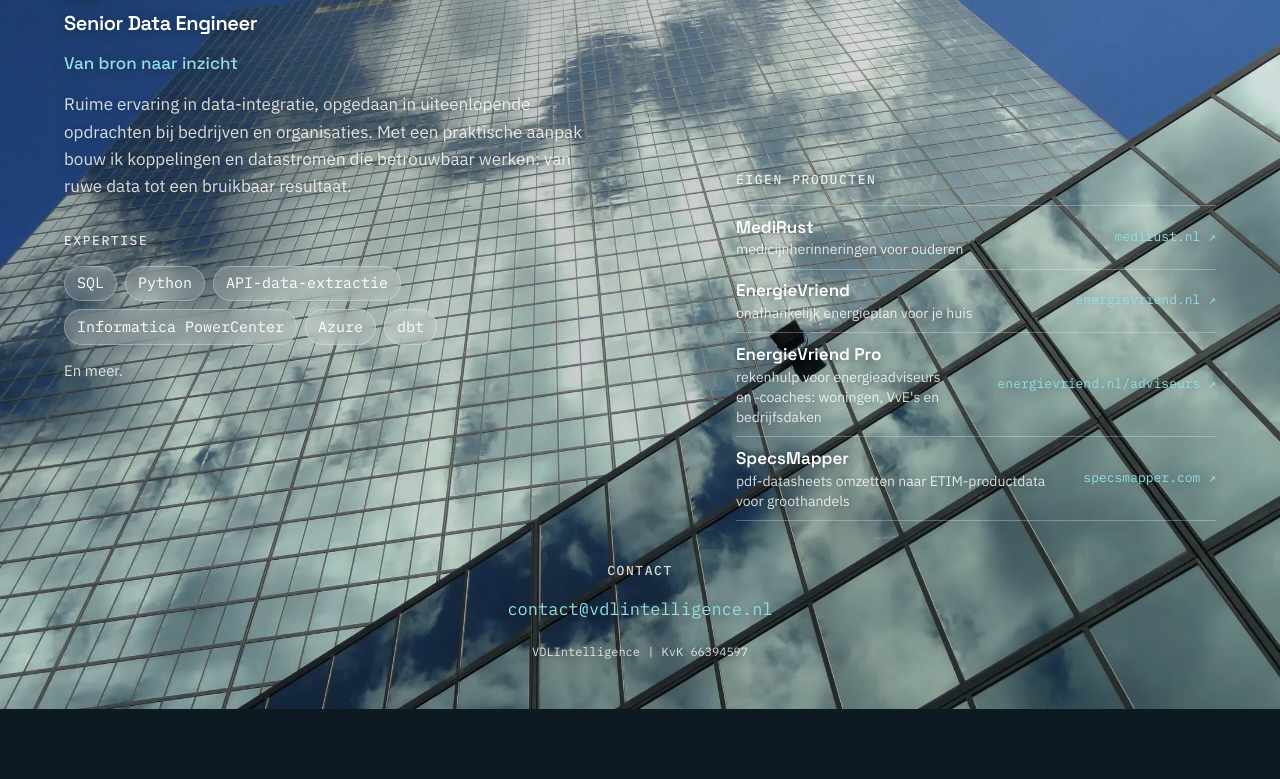
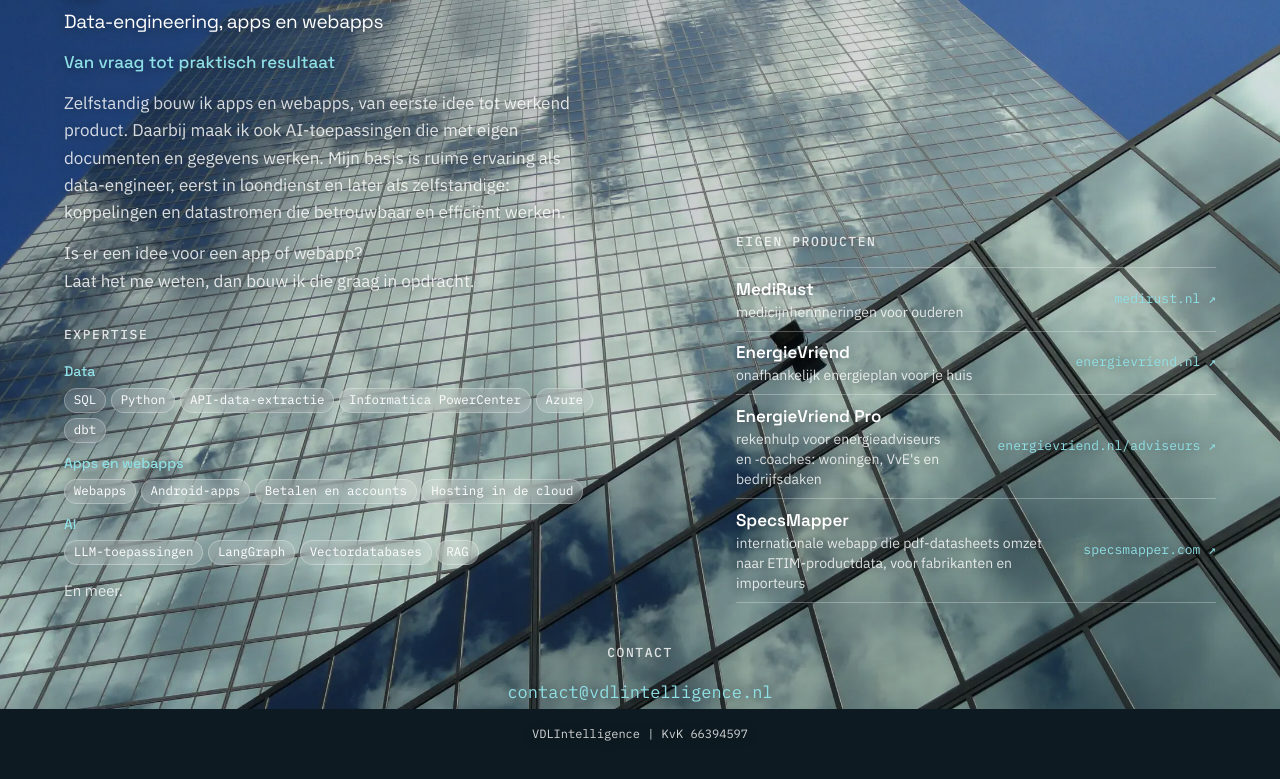
Before and after one commit to VdLindenH/vdlintelligence, a plain HTML site: page index.html in a window 1280 px wide. Shown: the part 91-870 px from the top of the page. Before the commit the page ends 800 px from the top, so only its background shows below. Drawn offline with Linux system fonts and the light colour scheme.

Commit message:
Nieuwe kop en introductie, Expertise in drie groepen, SpecsMapper-omschrijving verbeterd
Co-Authored-By: Claude Opus 5.5 <noreply@anthropic.com>

```diff
--- a/index.html
+++ b/index.html
@@ -1,13 +1,13 @@
 <!doctype html>
 <html lang="nl"><head><meta charset="utf-8"><meta name="viewport" content="width=device-width, initial-scale=1">
 <title>VDLIntelligence</title>
-<meta name="description" content="VDLIntelligence: Senior Data Engineer. SQL, Python, API-data-extractie, Informatica PowerCenter, Azure, dbt.">
+<meta name="description" content="VDLIntelligence: data-engineering, apps en webapps. Eigen apps en webapps, AI-toepassingen en data-integratie.">
 <link rel="icon" href="img/favicon.svg" type="image/svg+xml">
 <link rel="icon" href="img/favicon-32.png" sizes="32x32" type="image/png">
 <link rel="apple-touch-icon" href="img/apple-touch-icon.png">
 <link rel="preconnect" href="https://fonts.googleapis.com">
 <link rel="preconnect" href="https://fonts.gstatic.com" crossorigin>
-<link rel="stylesheet" href="https://fonts.googleapis.com/css2?family=IBM+Plex+Mono:wght@400;500&family=IBM+Plex+Sans:wght@400;500;600&family=Space+Grotesk:wght@500;600;700&display=swap">
+<link rel="stylesheet" href="https://fonts.googleapis.com/css2?family=IBM+Plex+Mono:wght@400;500&family=IBM+Plex+Sans:wght@400;500;600&family=Space+Grotesk:wght@400;500;600;700&display=swap">
 <style>
   /* Layout: twee groepen los op een foto (CC0, Daderot, Wikimedia Commons); rol linksboven, apps rechtsonder, contact onderaan in het midden. */
   :root { --ink:#ffffff; --zacht:rgba(255,255,255,.82); --accent:#8fe0e6; --lijn:rgba(255,255,255,.28);
@@ -33,7 +33,7 @@
   .merk { display:flex; align-items:center; gap:.6rem; font-family:var(--kop); font-size:clamp(1.375rem,2vw,1.5625rem); letter-spacing:-.01em; color:var(--ink); }
   .merk b { font-weight:700; color:var(--ink); } .merk span span { font-weight:500; color:var(--accent); }
   .logo-tegel { width:1.6em; height:1.6em; flex:none; filter:drop-shadow(0 2px 8px rgba(0,0,0,.35)); }
-  h1 { margin:0; font-family:var(--kop); font-weight:600; font-size:clamp(1.125rem,1.6vw,1.25rem); line-height:1.2; letter-spacing:-.02em; text-wrap:balance; }
+  h1 { margin:0; font-family:var(--kop); font-weight:400; font-size:clamp(1.09375rem,1.5vw,1.1875rem); line-height:1.2; letter-spacing:-.02em; text-wrap:balance; }
   .ondertitel { margin:0; font-family:var(--kop); font-weight:500; font-size:1.0625rem; color:var(--accent); }
   .intro { margin:0; max-width:52ch; color:var(--zacht); }
   h2 { margin:1rem 0 0; font-family:var(--mono); font-weight:500; font-size:.8125rem; text-transform:uppercase; letter-spacing:.12em; color:var(--zacht); }
@@ -41,6 +41,11 @@
   .tags li { font-family:var(--mono); font-size:.9375rem; padding:.3rem .75rem; border-radius:999px; background:var(--tag); border:1px solid var(--lijn); text-shadow:none;
     -webkit-backdrop-filter:blur(6px); backdrop-filter:blur(6px); }
   .noot { margin:0; font-size:.9375rem; color:var(--zacht); }
+  /* Expertise: groepsnaam boven kleine pilletjes */
+  .expertise { display:grid; gap:.55rem; }
+  .expertise h3 { margin:0 0 .3rem; font-family:var(--kop); font-weight:500; font-size:.875rem; color:var(--accent); }
+  .expertise .tags { gap:.3rem; }
+  .expertise .tags li { font-size:.78rem; padding:.1rem .55rem; }
   .applijst { list-style:none; margin:0; padding:0; display:grid; }
   .applijst a { display:grid; grid-template-columns:1fr auto; gap:0 1rem; padding:.55rem 0; border-top:1px solid var(--lijn); color:inherit; text-decoration:none; line-height:1.45; }
   .applijst li:last-child a { border-bottom:1px solid var(--lijn); }
@@ -62,11 +67,16 @@
 </style></head><body><main class="pagina">
   <section class="groep rol">
     <div class="merk"><svg class="logo-tegel" viewBox="0 6 52 52" aria-hidden="true"><defs><linearGradient id="tB2_raster" x1="0" y1="0" x2="1" y2="1"><stop offset="0" stop-color="#0f6f7a"/><stop offset="1" stop-color="#25aab4"/></linearGradient></defs><rect x="0" y="6" width="52" height="52" rx="12" fill="url(#tB2_raster)"/><rect x="9.0" y="15.0" width="9.5" height="9.5" rx="2" fill="rgba(255,255,255,.28)"/><rect x="21.5" y="15.0" width="9.5" height="9.5" rx="2" fill="rgba(255,255,255,.28)"/><rect x="34.0" y="15.0" width="9.5" height="9.5" rx="2" fill="#ffffff"/><rect x="9.0" y="27.5" width="9.5" height="9.5" rx="2" fill="rgba(255,255,255,.28)"/><rect x="21.5" y="27.5" width="9.5" height="9.5" rx="2" fill="#ffffff"/><rect x="34.0" y="27.5" width="9.5" height="9.5" rx="2" fill="rgba(255,255,255,.28)"/><rect x="9.0" y="40.0" width="9.5" height="9.5" rx="2" fill="#ffffff"/><rect x="21.5" y="40.0" width="9.5" height="9.5" rx="2" fill="rgba(255,255,255,.28)"/><rect x="34.0" y="40.0" width="9.5" height="9.5" rx="2" fill="rgba(255,255,255,.28)"/></svg><span><b>VDL</b><span>Intelligence</span></span></div>
-    <h1>Senior Data Engineer</h1>
-    <p class="ondertitel">Van bron naar inzicht</p>
-    <p class="intro">Ruime ervaring in data-integratie, opgedaan in uiteenlopende opdrachten bij bedrijven en organisaties. Met een praktische aanpak bouw ik koppelingen en datastromen die betrouwbaar werken: van ruwe data tot een bruikbaar resultaat.</p>
+    <h1>Data-engineering, apps en webapps</h1>
+    <p class="ondertitel">Van vraag tot praktisch resultaat</p>
+    <p class="intro">Zelfstandig bouw ik apps en webapps, van eerste idee tot werkend product. Daarbij maak ik ook AI-toepassingen die met eigen documenten en gegevens werken. Mijn basis is ruime ervaring als data-engineer, eerst in loondienst en later als zelfstandige: koppelingen en datastromen die betrouwbaar en efficiënt werken.</p>
+    <p class="intro">Is er een idee voor een app of webapp?<br>Laat het me weten, dan bouw ik die graag in opdracht.</p>
     <h2>Expertise</h2>
-    <ul class="tags"><li>SQL</li><li>Python</li><li>API-data-extractie</li><li>Informatica PowerCenter</li><li>Azure</li><li>dbt</li></ul>
+    <div class="expertise">
+      <div><h3>Data</h3><ul class="tags"><li>SQL</li><li>Python</li><li>API-data-extractie</li><li>Informatica PowerCenter</li><li>Azure</li><li>dbt</li></ul></div>
+      <div><h3>Apps en webapps</h3><ul class="tags"><li>Webapps</li><li>Android-apps</li><li>Betalen en accounts</li><li>Hosting in de cloud</li></ul></div>
+      <div><h3>AI</h3><ul class="tags"><li>LLM-toepassingen</li><li>LangGraph</li><li>Vectordatabases</li><li>RAG</li></ul></div>
+    </div>
     <p class="noot">En meer.</p>
   </section>
 
@@ -76,7 +86,7 @@
       <li><a href="https://medirust.nl"><span class="app-naam">MediRust</span><span class="app-wat">medicijnherinneringen voor ouderen</span><span class="app-url">medirust.nl ↗</span></a></li>
       <li><a href="https://energievriend.nl"><span class="app-naam">EnergieVriend</span><span class="app-wat">onafhankelijk energieplan voor je huis</span><span class="app-url">energievriend.nl ↗</span></a></li>
       <li><a href="https://energievriend.nl/adviseurs"><span class="app-naam">EnergieVriend Pro</span><span class="app-wat">rekenhulp voor energieadviseurs en&nbsp;‑coaches: woningen, VvE's en bedrijfsdaken</span><span class="app-url">energievriend.nl/adviseurs ↗</span></a></li>
-      <li><a href="https://specsmapper.com/nl/"><span class="app-naam">SpecsMapper</span><span class="app-wat">pdf-datasheets omzetten naar ETIM-productdata voor groothandels</span><span class="app-url">specsmapper.com ↗</span></a></li>
+      <li><a href="https://specsmapper.com/nl/"><span class="app-naam">SpecsMapper</span><span class="app-wat">internationale webapp die pdf-datasheets omzet naar ETIM-productdata, voor fabrikanten en importeurs</span><span class="app-url">specsmapper.com ↗</span></a></li>
     </ul>
   </section>
 
```
